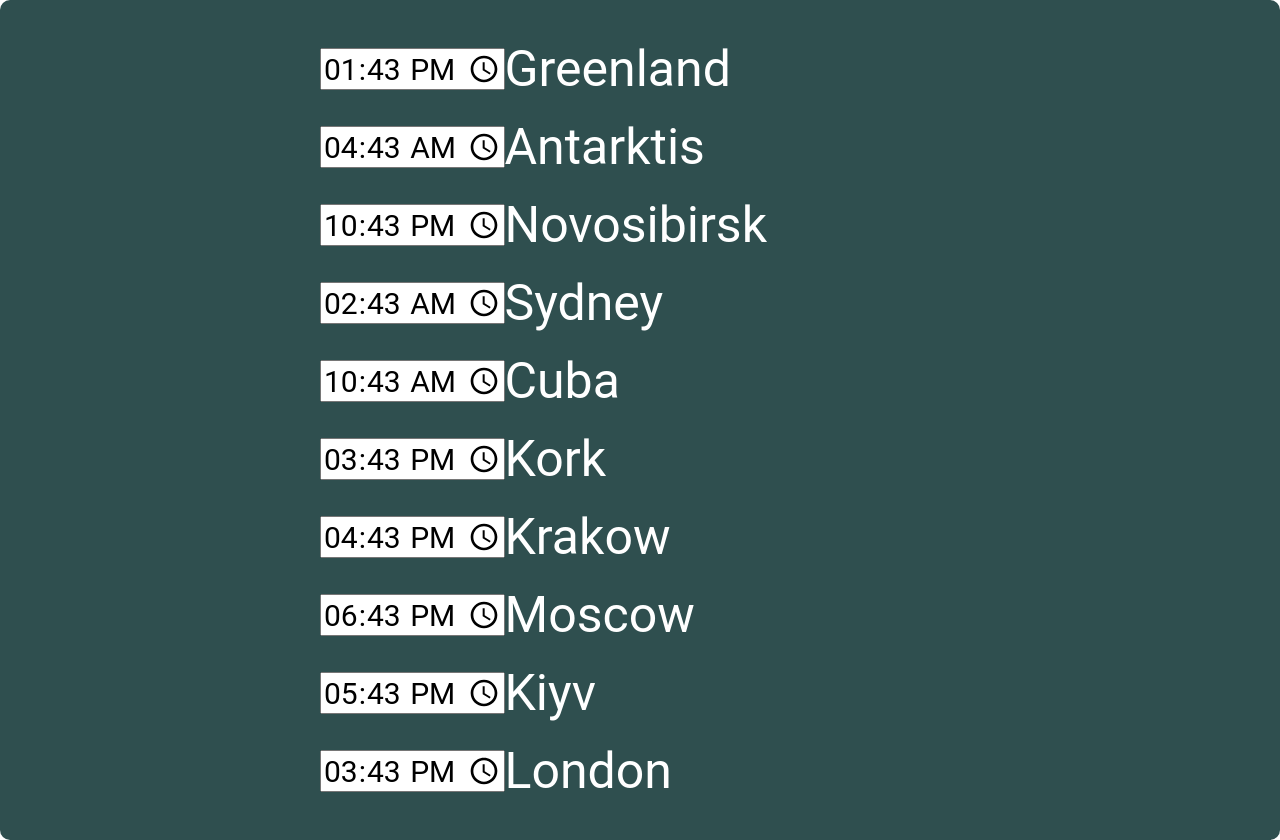
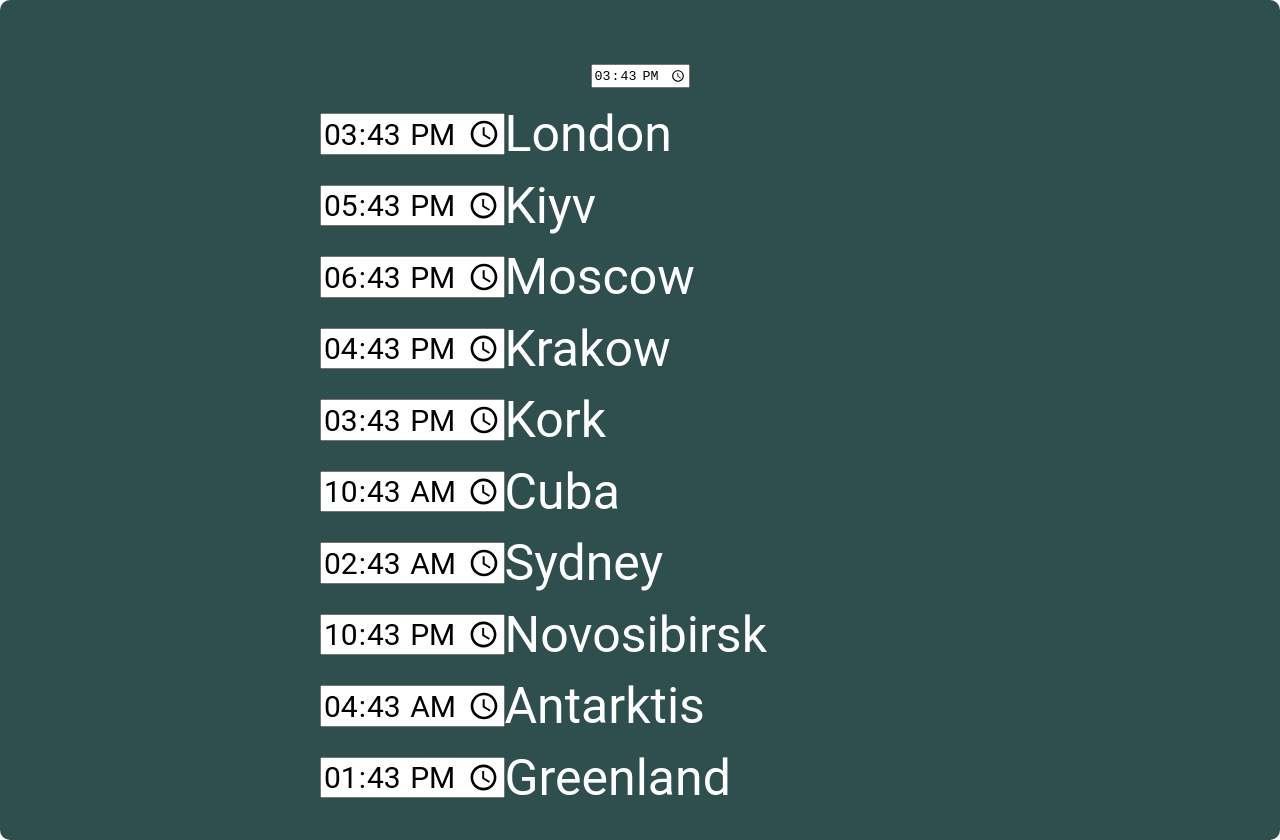
Before and after one commit to Wazerlixer/rest-countries-react, a React (Create React App) app: page /rest-countries-react/time-converter in a window 1280 px wide. Built offline with nearby package versions, Linux system fonts and the light colour scheme.

Commit message:
Refactor: modify TimeConverter.jsx

```diff
--- a/src/pages/TimeConverter/TimeConverter.jsx
+++ b/src/pages/TimeConverter/TimeConverter.jsx
@@ -11,12 +11,36 @@ export const TimeConverter = () => {
     const [currentTime, setCurrentTime] = useState(
         {
             minutes: new Date().getMinutes(),
-            hours: new Date().getHours()
+            hours: (new Date().getHours() - (new Date().getTimezoneOffset() / -60))
         }
     )
 
+        console.log(currentTime?.hours)
+
     return (
         <div className="time-converter">
+            <div className="my-current-input">
+                <input type="time"
+                    value={
+                        getValidateTime(
+                            {
+                                minutes: currentTime.minutes,
+                                hours: (currentTime.hours + (new Date().getTimezoneOffset() / -60))
+                            }
+                        )
+                    }
+                    onChange={
+                        (event) => {
+                            let currentChangeValue = {
+                                hours: event.target.value.substring(0, 2) - (new Date().getTimezoneOffset() / -60),
+                                minutes: event.target.value.substring(3)
+                            }
+
+                            setCurrentTime(currentChangeValue);
+                        }
+                    }
+                />
+            </div>
             {
                 timeLines?.map(
                     (timeLine) => {
@@ -36,7 +60,6 @@ export const TimeConverter = () => {
                                     value={getValidateTime(currentTimeLine)}
                                     onChange={
                                         (event) => {
-                                            console.log(event.target.value)
                                             let currentChangeValue = {
                                                 hours: event.target.value.substring(0, 2),
                                                 minutes: event.target.value.substring(3)
--- a/src/pages/TimeConverter/style.sass
+++ b/src/pages/TimeConverter/style.sass
@@ -27,7 +27,7 @@ $время-ночь: 24
     font-size: 50px
     animation: изменение-цвета $время-ночь * 1s infinite alternate
     justify-content: space-evenly
-    flex-direction: column-reverse
+    flex-direction: column
     height: 100vh
     font-family: 'Roboto', sans-serif
 
```
